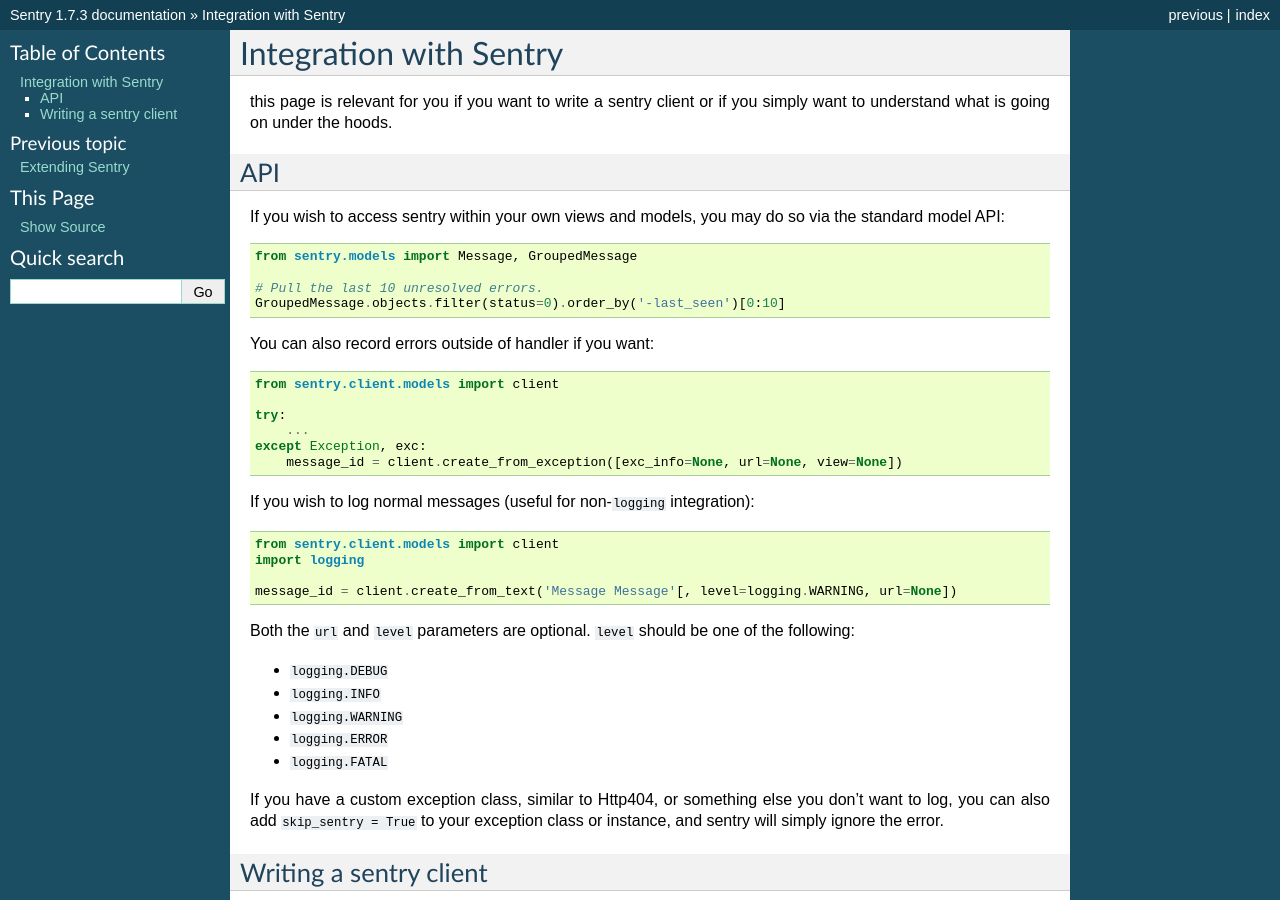
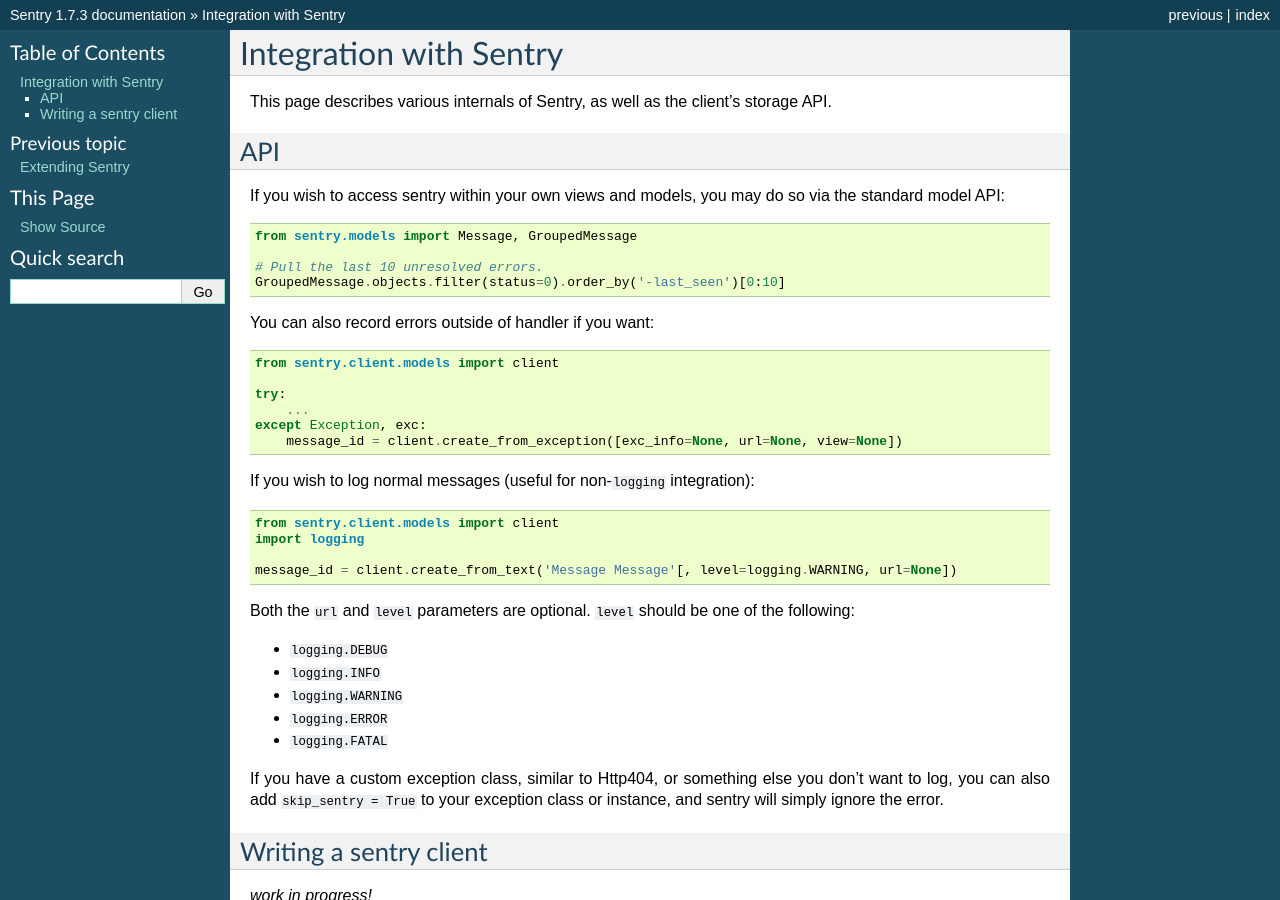
Before and after one commit to JohnFredok/apm-agent-python, a Sphinx documentation site: the page built from docs/technical.rst, in a window 1280 px wide and 900 px high. Built offline with Sphinx 7.4.7, drawn with Linux system fonts in a browser that asks for light colours.

Commit message:
More language cleanup on tech docs

```diff
--- a/docs/technical.rst
+++ b/docs/technical.rst
@@ -1,8 +1,7 @@
 Integration with Sentry
 =======================
 
-this page is relevant for you if you want to write a sentry client or
-if you simply want to understand what is going on under the hoods.
+This page describes various internals of Sentry, as well as the client's storage API.
 
 API
 ---
```
